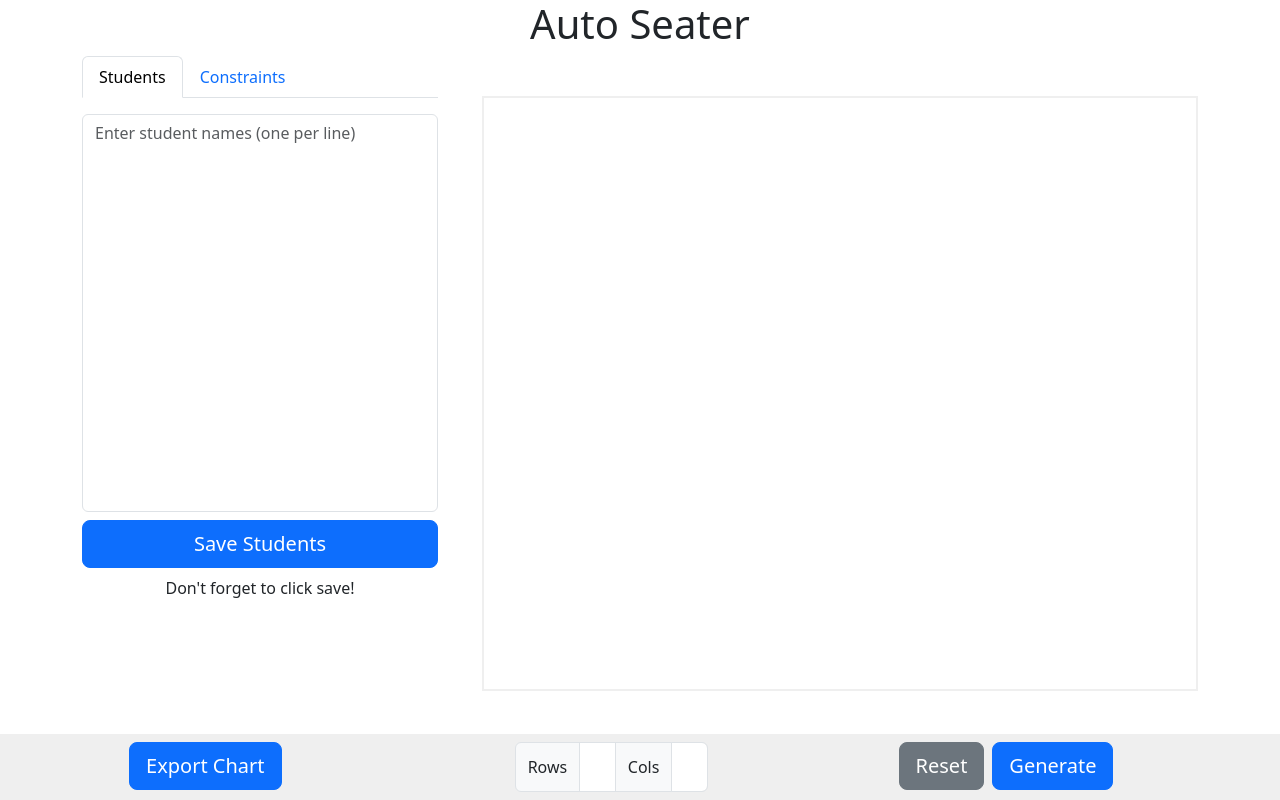
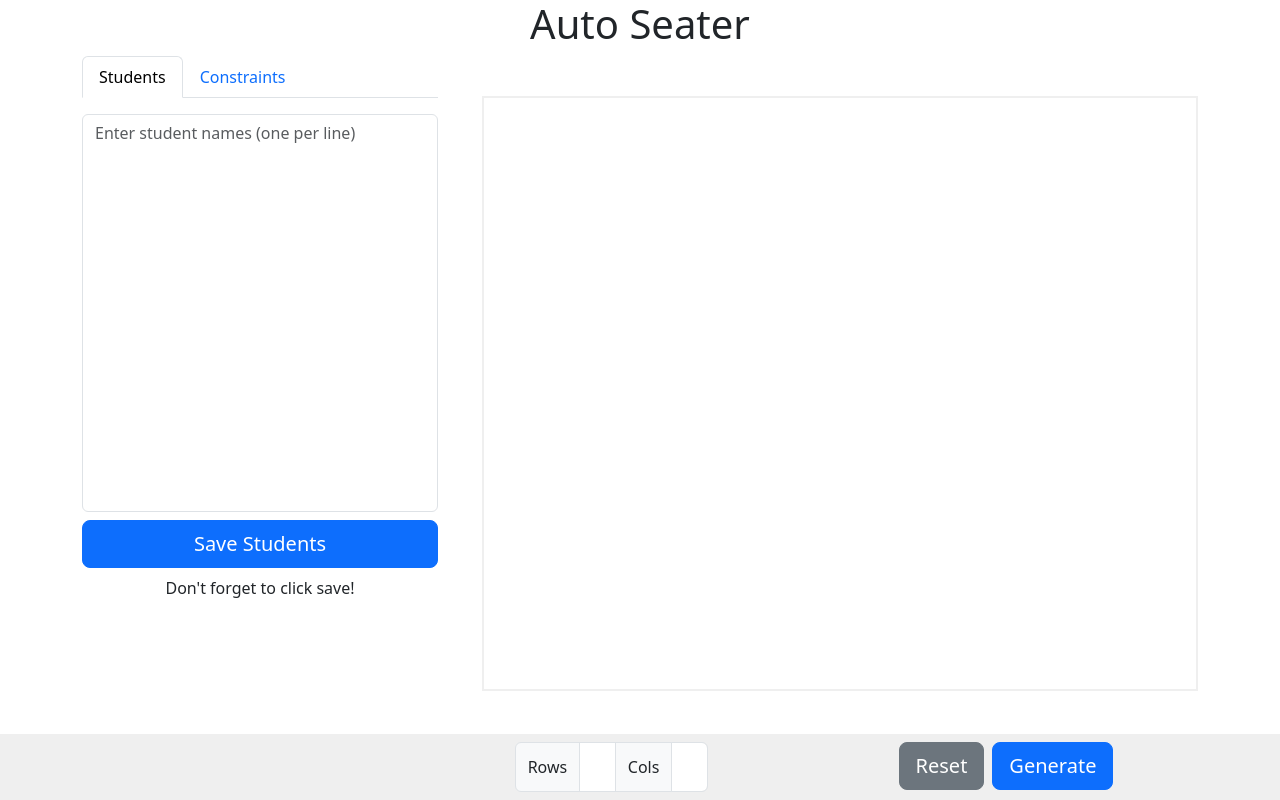
Before and after one commit to akwon20/AutoSeater, a React (Create React App) app in the folder autoseat-frontend/: page / in a window 1280 px wide. Built offline with nearby package versions, Linux system fonts and the light colour scheme.

Commit message:
fix: removed "Export Chart" button

```diff
--- a/autoseat-frontend/src/App.js
+++ b/autoseat-frontend/src/App.js
@@ -310,7 +310,8 @@ const App = () => {
         </Row>
         <Row className="fixed-bottom pt-2 pb-2" style={{ backgroundColor: '#efefef' }}>
           <Col xs={4}>
-            <Button variant="primary" size="lg">Export Chart</Button>
+            {/* Export Chart feature to be implemented... */}
+            {/* <Button variant="primary" size="lg">Export Chart</Button> */}
           </Col>
           <Col xs={2} style={{ marginLeft: '80px' }}>
             <InputGroup>
```
